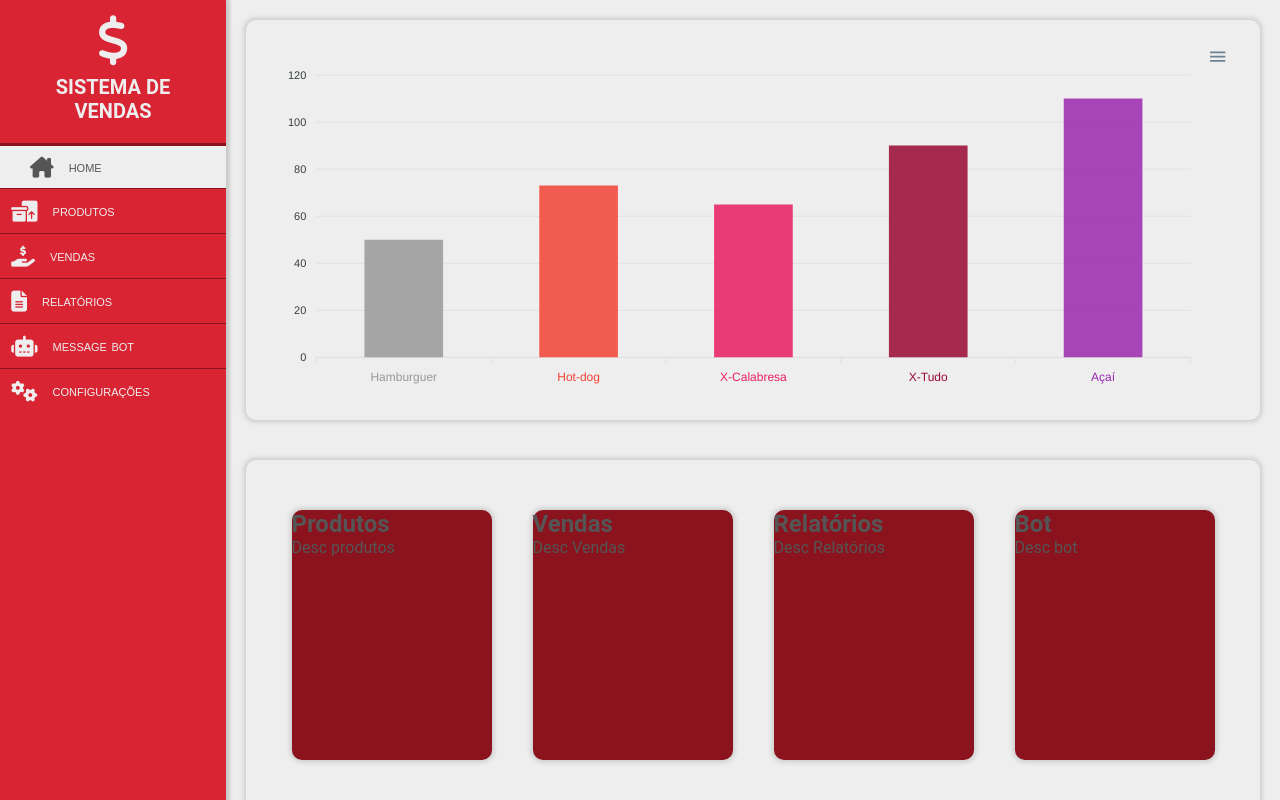
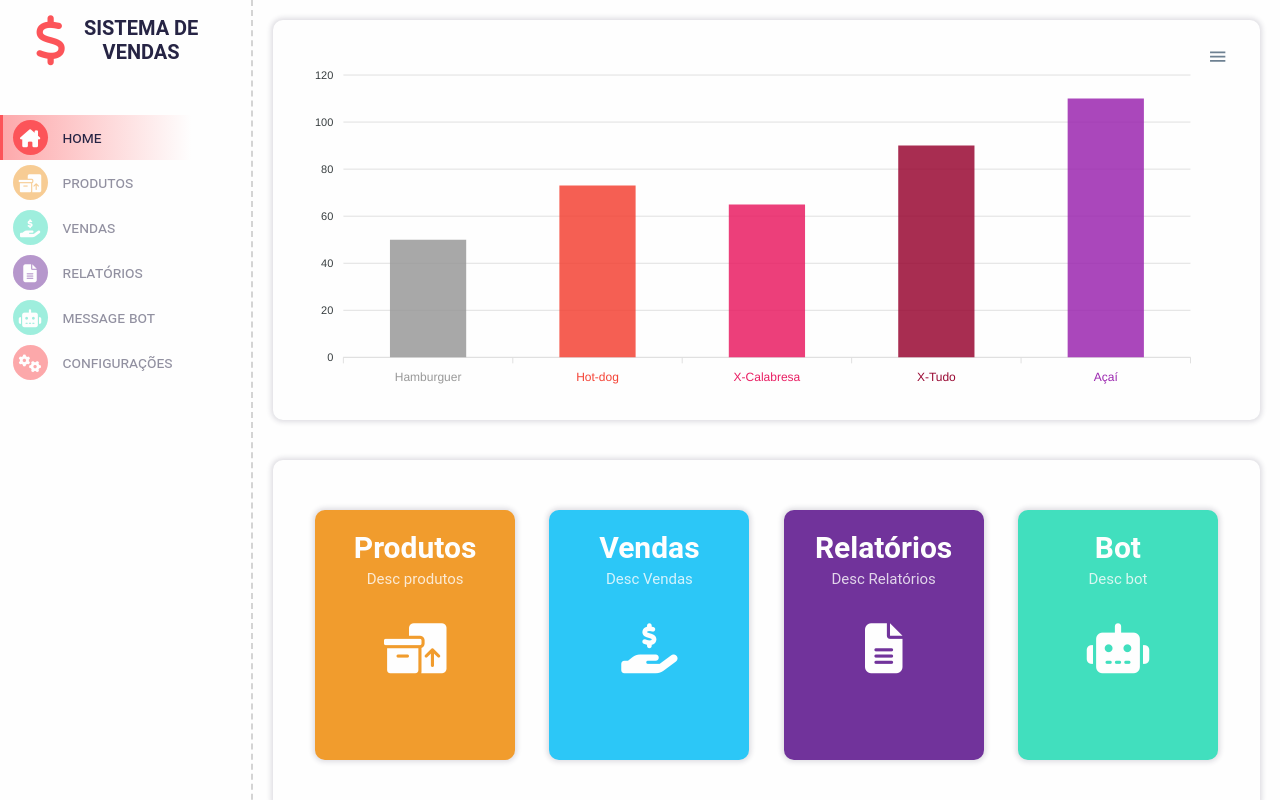
Before and after one commit to di-ferreira/sistema-venda, a website built with Vite: page src/renderer/index.html in a window 1280 px wide. Built offline with nearby package versions, Linux system fonts and the light colour scheme.

Commit message:
Styled Cards

```diff
--- a/src/@types/index.ts
+++ b/src/@types/index.ts
@@ -2,5 +2,6 @@ export interface iMainMenu {
   label: string
   icon: string
   link: string
+  defaultColor: string
   active: boolean
 }
--- /dev/null
+++ b/src/renderer/assets/css/palette.scss
@@ -0,0 +1,57 @@
+/* Coolors Exported Palette - https://coolors.co/262444-fefefe-fc5459-f19c2d-524e86-2cc7f7-41dfbe */
+
+/* CSS HEX */
+--space-cadet: #262444ff;
+--white: #FEFEFEff;
+--red-salsa: #FC5459ff;
+--carrot-orange: #F19C2Dff;
+--purple-navy: #524E86ff;
+--vivid-sky-blue: #2CC7F7ff;
+--turquoise: #41DFBEff;
+
+/* CSS HSL */
+--space-cadet: hsla(244, 31%, 20%, 1);
+--white: hsla(0, 0%, 100%, 1);
+--red-salsa: hsla(358, 97%, 66%, 1);
+--carrot-orange: hsla(34, 87%, 56%, 1);
+--purple-navy: hsla(244, 26%, 42%, 1);
+--vivid-sky-blue: hsla(194, 93%, 57%, 1);
+--turquoise: hsla(167, 71%, 56%, 1);
+
+/* SCSS HEX */
+$space-cadet: #262444ff;
+$white: #FEFEFEff;
+$red-salsa: #FC5459ff;
+$carrot-orange: #F19C2Dff;
+$purple-navy: #524E86ff;
+$vivid-sky-blue: #2CC7F7ff;
+$turquoise: #41DFBEff;
+
+/* SCSS HSL */
+$space-cadet: hsla(244, 31%, 20%, 1);
+$white: hsla(0, 0%, 100%, 1);
+$red-salsa: hsla(358, 97%, 66%, 1);
+$carrot-orange: hsla(34, 87%, 56%, 1);
+$purple-navy: hsla(244, 26%, 42%, 1);
+$vivid-sky-blue: hsla(194, 93%, 57%, 1);
+$turquoise: hsla(167, 71%, 56%, 1);
+
+/* SCSS RGB */
+$space-cadet: rgba(38, 36, 68, 1);
+$white: rgba(254, 254, 254, 1);
+$red-salsa: rgba(252, 84, 89, 1);
+$carrot-orange: rgba(241, 156, 45, 1);
+$purple-navy: rgba(82, 78, 134, 1);
+$vivid-sky-blue: rgba(44, 199, 247, 1);
+$turquoise: rgba(65, 223, 190, 1);
+
+/* SCSS Gradient */
+$gradient-top: linear-gradient(0deg, #262444ff, #FEFEFEff, #FC5459ff, #F19C2Dff, #524E86ff, #2CC7F7ff, #41DFBEff);
+$gradient-right: linear-gradient(90deg, #262444ff, #FEFEFEff, #FC5459ff, #F19C2Dff, #524E86ff, #2CC7F7ff, #41DFBEff);
+$gradient-bottom: linear-gradient(180deg, #262444ff, #FEFEFEff, #FC5459ff, #F19C2Dff, #524E86ff, #2CC7F7ff, #41DFBEff);
+$gradient-left: linear-gradient(270deg, #262444ff, #FEFEFEff, #FC5459ff, #F19C2Dff, #524E86ff, #2CC7F7ff, #41DFBEff);
+$gradient-top-right: linear-gradient(45deg, #262444ff, #FEFEFEff, #FC5459ff, #F19C2Dff, #524E86ff, #2CC7F7ff, #41DFBEff);
+$gradient-bottom-right: linear-gradient(135deg, #262444ff, #FEFEFEff, #FC5459ff, #F19C2Dff, #524E86ff, #2CC7F7ff, #41DFBEff);
+$gradient-top-left: linear-gradient(225deg, #262444ff, #FEFEFEff, #FC5459ff, #F19C2Dff, #524E86ff, #2CC7F7ff, #41DFBEff);
+$gradient-bottom-left: linear-gradient(315deg, #262444ff, #FEFEFEff, #FC5459ff, #F19C2Dff, #524E86ff, #2CC7F7ff, #41DFBEff);
+$gradient-radial: radial-gradient(#262444ff, #FEFEFEff, #FC5459ff, #F19C2Dff, #524E86ff, #2CC7F7ff, #41DFBEff);
--- a/src/renderer/assets/css/styles.css
+++ b/src/renderer/assets/css/styles.css
@@ -1,3 +1,35 @@
+:root{
+/* CSS HEX */
+--Dark-HEX: #262444ff;
+--White-HEX: #FEFEFEff;
+--Gray-HEX: #d4d4d4;
+--Red-HEX: #FC5459ff;
+--Orange-HEX: #F19C2Dff;
+--Purple-HEX: #71339b;
+--Blue-HEX: #2CC7F7ff;
+--Green-HEX: #41DFBEff;
+
+/* SCSS RGB */
+--Dark-RGB: rgb(38, 36, 68);
+--White-RGB: rgb(254, 254, 254);
+--Gray-RGB: rgb(212, 212, 212);
+--Red-RGB: rgb(252, 84, 89);
+--Orange-RGB: rgb(241, 156, 45);
+--Purple-RGB: rgb(113, 51, 155);
+--Blue-RGB: rgb(44, 199, 247);
+--Green-RGB: rgb(65, 223, 190);
+
+/*RGB without 'rgb()'*/
+--Dark-RGB-CODE: 38, 36, 68;
+--White-RGB-CODE: 254, 254, 254;
+--Gray-RGB-CODE: 212, 212, 212;
+--Red-RGB-CODE: 252, 84, 89;
+--Orange-RGB-CODE: 241, 156, 45;
+--Purple-RGB-CODE: 113, 51, 155;
+--Blue-RGB-CODE: 44, 199, 247;
+--Green-RGB-CODE: 65, 223, 190;
+}
+
 * {
   padding: 0;
   margin: 0;
@@ -11,8 +43,8 @@ body {
   flex-direction: column;
   font-family: Roboto, -apple-system, BlinkMacSystemFont, 'Helvetica Neue', 'Segoe UI', 'Oxygen',
     'Ubuntu', 'Cantarell', 'Open Sans', sans-serif;
-  color: #555;
-  background-color: #eee;
+  color: var(--Dark-HEX);
+  background-color: var(--White-HEX);
 }
 
 ul {
@@ -36,52 +68,85 @@ ul {
   height: 100%;
   display: flex;
   flex-direction: column;
-  color: #eee;
-  background-color: #d82433;
-  box-shadow: 3px 0px 3px 1px rgba(0, 0, 0, 0.15);
+  border-right: 2px dashed var(--Gray-HEX);
 }
 
 .MainMenu h2 {
   display: flex;
-  flex-direction: column;
   align-items: center;
   justify-content: center;
   font-size: 20px;
   text-align: center;
   text-transform: uppercase;
   margin: 15px 0px 20px;
-  padding: 0 15px;
+  padding: 0 15px 30px;
 }
 
 .MainMenu h2 i {
-  margin-bottom: 10px;
+  color: var(--Red-HEX);
+  margin-right: -20px;
+  margin-left: 20px;
   font-size: 50px;
 }
 
 .itemMenu {
-  display: flex;
-  align-items: center;
+  position: relative;
   width: 100%;
   height: 45px;
-  border-top: solid 1px #8a131d;
-}
-
-.itemMenu:first-child {
-  border-top: solid 3px #8a131d;
-}
-
-.btnMenu {
-  width: 100%;
-  height: 100%;
   padding: 1% 5%;
+  opacity: .5;
   display: flex;
   align-items: center;
   border: none;
   cursor: pointer;
-  background-color: transparent;
-  color: #eee;
+  color: var(--Dark-HEX);
   font-size: 16px;
   font-variant: small-caps;
+  transition: all 1s ease;
+  -webkit-transition: all 1s ease;
+  -moz-transition: all 1s ease;
+  -ms-transition: all 1s ease;
+  -o-transition: all 1s ease;
+}
+
+.itemMenu::before {
+  z-index: -10;
+  content: '';
+  position: absolute;
+  top: 0;
+  left: 0;
+  height: 100%;
+  width: 0%;
+  background: linear-gradient(90deg, rgba(var(--Dark-RGB-CODE), 0.5) 0%, rgba(var(--White-RGB-CODE), 0.2) 75%);
+  transition: width .5s ease;
+  -webkit-transition: width .5s ease;
+  -moz-transition: width .5s ease;
+  -ms-transition: width .5s ease;
+  -o-transition: width .5s ease;
+}
+
+.itemMenu[data-color="red"]::before {
+  background: linear-gradient(90deg, rgba(var(--Red-RGB-CODE), 0.5) 0%, rgba(var(--White-RGB-CODE), 0.2) 75%);
+}
+.itemMenu[data-color="green"]::before {
+  background: linear-gradient(90deg, rgba(var(--Green-RGB-CODE), 0.5) 0%, rgba(var(--White-RGB-CODE), 0.2) 75%);
+}
+.itemMenu[data-color="blue"]::before {
+  background: linear-gradient(90deg, rgba(var(--Blue-RGB-CODE), 0.5) 0%, rgba(var(--White-RGB-CODE), 0.2) 75%);
+}
+.itemMenu[data-color="purple"]::before {
+  background: linear-gradient(90deg, rgba(var(--Purple-RGB-CODE), 0.5) 0%, rgba(var(--White-RGB-CODE), 0.2) 75%);
+}
+.itemMenu[data-color="orange"]::before {
+  background: linear-gradient(90deg, rgba(var(--Orange-RGB-CODE), 0.5) 0%, rgba(var(--White-RGB-CODE), 0.2) 75%);
+}
+.itemMenu[data-color="gray"]::before {
+  background: linear-gradient(90deg, rgba(var(--Gray-RGB-CODE), 0.5) 0%, rgba(var(--White-RGB-CODE), 0.2) 75%);
+}
+
+.itemMenu:hover,
+.itemMenu.active {
+  opacity: 1;
   transition: all 0.5s ease;
   -webkit-transition: all 0.5s ease;
   -moz-transition: all 0.5s ease;
@@ -89,21 +154,66 @@ ul {
   -o-transition: all 0.5s ease;
 }
 
-.btnMenu:hover,
-.btnMenu.active {
-  background-color: #eee;
-  color: #555;
-  padding-left: 30px;
-  transition: all 0.5s ease;
-  -webkit-transition: all 0.5s ease;
-  -moz-transition: all 0.5s ease;
-  -ms-transition: all 0.5s ease;
-  -o-transition: all 0.5s ease;
+.itemMenu:hover::before,
+.itemMenu.active::before {
+  border-left: solid 3px var(--Dark-HEX);
+  width: 100%;
+  transition: width .5s ease;
+  -webkit-transition: width .5s ease;
+  -moz-transition: width .5s ease;
+  -ms-transition: width .5s ease;
+  -o-transition: width .5s ease;
 }
 
-.btnMenu i {
-  font-size: 21px;
+.itemMenu[data-color="gray"]:hover::before,
+.itemMenu[data-color="gray"].active::before {
+  border-left-color: var(--Gray-HEX);
+}
+.itemMenu[data-color="purple"]:hover::before,
+.itemMenu[data-color="purple"].active::before {
+  border-left-color: var(--Purple-HEX);
+}
+.itemMenu[data-color="red"]:hover::before,
+.itemMenu[data-color="red"].active::before {
+  border-left-color: var(--Red-HEX);
+}
+.itemMenu[data-color="blue"]:hover::before,
+.itemMenu[data-color="blue"].active::before {
+  border-left-color: var(--Blue-HEX);
+}
+.itemMenu[data-color="green"]:hover::before,
+.itemMenu[data-color="green"].active::before {
+  border-left-color: var(--Green-HEX);
+}
+.itemMenu[data-color="orange"]:hover::before,
+.itemMenu[data-color="orange"].active::before {
+  border-left-color: var(--Orange-HEX);
+}
+
+.itemMenu i::before {
+  position: relative;
+  display: flex;
+  align-items: center;
+  justify-content: center;
+  width: 100%;
+  height: 100%;
+  z-index: 100;
+  color: var(--White-HEX);
+}
+
+.itemMenu i {
+  position: relative;
+  display: flex;
+  width: 35px;
+  height: 35px;
+  background-color: var(--Dark-HEX);
+  font-size: 18px;
   margin-right: 15px;
+  border-radius: 50%;
+  -webkit-border-radius: 50%;
+  -moz-border-radius: 50%;
+  -ms-border-radius: 50%;
+  -o-border-radius: 50%;
 }
 
 .dashboard{
@@ -116,7 +226,7 @@ ul {
   min-height: 350px;
   margin: 20px 20px 20px 10px;
   padding: 25px;
-  box-shadow: 0px 0px 5px 2px rgba(0, 0, 0, 0.15);
+  box-shadow: 0px 0px 5px 2px rgba(var(--Dark-RGB-CODE), 0.15);
   border-radius: 10px;
   -webkit-border-radius: 10px;
   -moz-border-radius: 10px;
@@ -133,18 +243,70 @@ ul {
 }
 
 .card{
+  display: flex;
+  flex-direction: column;
+  align-items: center;
+  padding: 20px;
   width: 200px;
   height: 250px;
   cursor: pointer;
-  background-color: #8a131d;
-  box-shadow: 0px 0px 5px 2px rgba(0, 0, 0, 0.15);
+  color:  var(--White-HEX);
+  background-color: var(--Dark-HEX);
+  box-shadow: 0px 0px 5px 2px rgba(var(--Dark-RGB-CODE), 0.15);
   border-radius: 10px;
   -webkit-border-radius: 10px;
   -moz-border-radius: 10px;
   -ms-border-radius: 10px;
   -o-border-radius: 10px;
+  transition: all .5s ease;
+  -webkit-transition: all .5s ease;
+  -moz-transition: all .5s ease;
+  -ms-transition: all .5s ease;
+  -o-transition: all .5s ease;
 }
 
-.cardTitle{}
+.card[data-color="red"],
+.itemMenu[data-color="red"] i {
+  background-color: var(--Red-HEX);
+}
+.card[data-color="green"],
+.itemMenu[data-color="green"] i {
+  background-color: var(--Green-HEX);
+}
+.card[data-color="blue"],
+.itemMenu[data-color="blue"] i {
+  background-color: var(--Blue-HEX);
+}
+.card[data-color="purple"],
+.itemMenu[data-color="purple"] i {
+  background-color: var(--Purple-HEX);
+}
+.card[data-color="orange"],
+.itemMenu[data-color="orange"] i {
+  background-color: var(--Orange-HEX);
+}
+.card[data-color="gray"],
+.itemMenu[data-color="gray"] i {
+  background-color: var(--Gray-HEX);
+}
 
-.cardDescription{}
+.CardContainer:has(.card:hover) .card:not(:hover) {
+  opacity: .6;
+  scale: .98;
+  transition: all .5s ease;
+}
+
+.cardTitle{
+  font-size: 30px;
+  margin-bottom: 5px;
+}
+
+.cardDescription{
+  font-size: 15px;
+  opacity: .8;
+}
+
+.card i{
+  font-size: 50px;
+  margin-top: 35px;
+}
--- a/src/renderer/src/components/Card.ts
+++ b/src/renderer/src/components/Card.ts
@@ -1,10 +1,22 @@
 import { makeElement } from '../utils'
 
-const Card = (CardTitle: string, CardDescription: string): HTMLElement => {
+const Card = (
+  CardTitle: string,
+  CardDescription: string,
+  BgColor = 'gray',
+  Icon = ''
+): HTMLElement => {
   const title = makeElement('h2', ['cardTitle'], [CardTitle])
   const description = makeElement('p', ['cardDescription'], [CardDescription])
+  let appendElements: (string | Node)[] = [title, description]
 
-  const elCard = makeElement('article', ['card'], [title, description])
+  if (Icon != '') {
+    const icon = makeElement('i', Icon.split(' '))
+    appendElements = [...appendElements, icon]
+  }
+
+  const elCard = makeElement('article', ['card'], appendElements)
+  elCard.setAttribute('data-color', BgColor)
   return elCard
 }
 
--- a/src/renderer/src/components/MainMenu.ts
+++ b/src/renderer/src/components/MainMenu.ts
@@ -3,36 +3,47 @@ import { makeElement } from '../utils/index'
 const containerMenu = document.querySelector('.containerMenu')
 
 const mainMenu: iMainMenu[] = [
-  { label: 'home', link: "location.href='#'", active: true, icon: 'fa-solid fa-house-chimney' },
+  {
+    label: 'home',
+    link: "location.href='#'",
+    active: true,
+    icon: 'fa-solid fa-house-chimney',
+    defaultColor: 'red'
+  },
   {
     label: 'produtos',
     link: "location.href='#'",
     active: false,
-    icon: 'fa-solid fa-boxes-packing'
+    icon: 'fa-solid fa-boxes-packing',
+    defaultColor: 'orange'
   },
   {
     label: 'vendas',
     link: "location.href='#'",
     active: false,
-    icon: 'fa-solid fa-hand-holding-dollar'
+    icon: 'fa-solid fa-hand-holding-dollar',
+    defaultColor: 'green'
   },
   {
     label: 'relatórios',
     link: "location.href='#'",
     active: false,
-    icon: 'fa-solid fa-file-lines'
+    icon: 'fa-solid fa-file-lines',
+    defaultColor: 'purple'
   },
   {
     label: 'message bot',
     link: "location.href='#'",
     active: false,
-    icon: 'fa-solid fa-robot'
+    icon: 'fa-solid fa-robot',
+    defaultColor: 'green'
   },
   {
     label: 'configurações',
     link: "location.href='#'",
     active: false,
-    icon: 'fa-sharp fa-solid fa-gears'
+    icon: 'fa-sharp fa-solid fa-gears',
+    defaultColor: 'red'
   }
 ]
 
@@ -45,32 +56,20 @@ const LoadMainMenu = (): void => {
 const CreateItemMenu = (item: iMainMenu): void => {
   const icon = makeElement('i', item.icon.split(' '))
   const textBtn = document.createTextNode(item.label)
-  const button = makeElement('button', ['btnMenu'], [icon, textBtn])
-  const li = makeElement('li', ['itemMenu'], [button])
+  const li = makeElement('li', ['itemMenu'], [icon, textBtn])
+
+  li.setAttribute('data-color', item.defaultColor)
+  icon.setAttribute('data-color', item.defaultColor)
 
   if (item.active) {
-    button.classList.add('active')
+    li.classList.add('active')
   }
 
-  textBtn.addEventListener('click', (e) => {
+  li.addEventListener('click', (e) => {
     e.preventDefault
-    const Btns = document.getElementsByClassName('btnMenu')
+    const Btns = document.getElementsByClassName('itemMenu')
     removeActive(Btns, 'active')
-    ClickItemMenu(button)
-  })
-
-  icon.addEventListener('click', (e) => {
-    e.preventDefault
-    const Btns = document.getElementsByClassName('btnMenu')
-    removeActive(Btns, 'active')
-    ClickItemMenu(button)
-  })
-
-  button.addEventListener('click', (e) => {
-    e.preventDefault
-    const Btns = document.getElementsByClassName('btnMenu')
-    removeActive(Btns, 'active')
-    ClickItemMenu(button)
+    ClickItemMenu(li)
   })
 
   containerMenu?.appendChild(li)
--- a/src/renderer/src/screens/home.ts
+++ b/src/renderer/src/screens/home.ts
@@ -10,10 +10,10 @@ const CreateHomeScreen = (): void => {
     'section',
     ['CardContainer'],
     [
-      Card('Produtos', 'Desc produtos'),
-      Card('Vendas', 'Desc Vendas'),
-      Card('Relatórios', 'Desc Relatórios'),
-      Card('Bot', 'Desc bot')
+      Card('Produtos', 'Desc produtos', 'orange', 'fa-solid fa-boxes-packing'),
+      Card('Vendas', 'Desc Vendas', 'blue', 'fa-solid fa-hand-holding-dollar'),
+      Card('Relatórios', 'Desc Relatórios', 'purple', 'fa-solid fa-file-lines'),
+      Card('Bot', 'Desc bot', 'green', 'fa-solid fa-robot')
     ]
   )
   const dashboard = makeElement('section', ['dashboard'], [chart, CardContainer])
```
